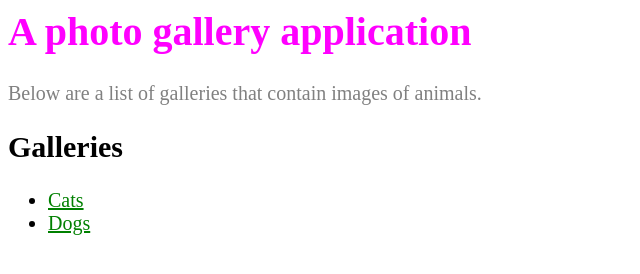
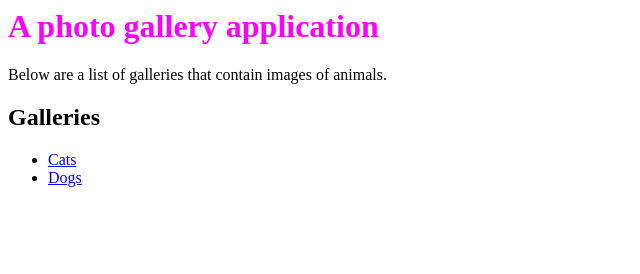
Before and after one commit to mattkiernan/metis_prework, a plain HTML site: page index.html in a window 1280 px wide. Shown: the whole page, without its empty margins (0-640 px from the left). Drawn offline with Linux system fonts and the light colour scheme.

Commit message:
added external css

```diff
--- /dev/null
+++ b/application.css
@@ -0,0 +1,9 @@
+
+h1 {
+color: magenta;
+}
+img {
+border: 1px solid black;
+margin: 10px;
+float: left;
+}
--- a/index.html
+++ b/index.html
@@ -3,20 +3,7 @@
 	<head>
 		<meta charset="UTF-8">
 		<title>The Index Page</title>
-		<style>
-		  h1 {
-		    color: magenta;
-		  }
-		  #introduction{
-		  	color: gray;
-		  }
-		  #galleries li a{
-		  	color:green;
-		  }
-		  body {
-  			font-size: 20px;
-		}
-		</style>
+		<link rel="stylesheet" type='text/css' href="application.css">
 	</head>
 	<body>
 		<h1>A photo gallery application</h1>
```
